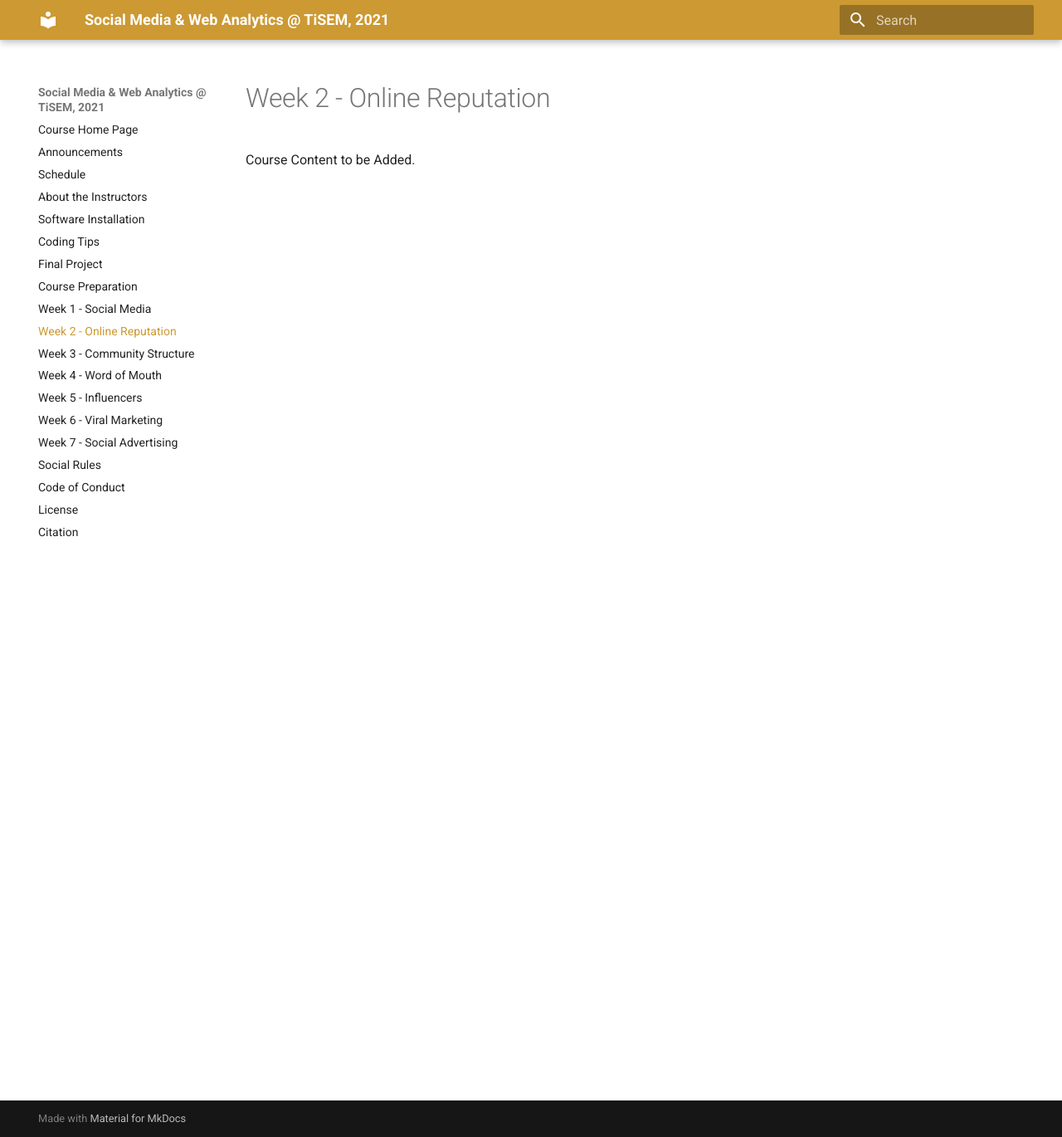
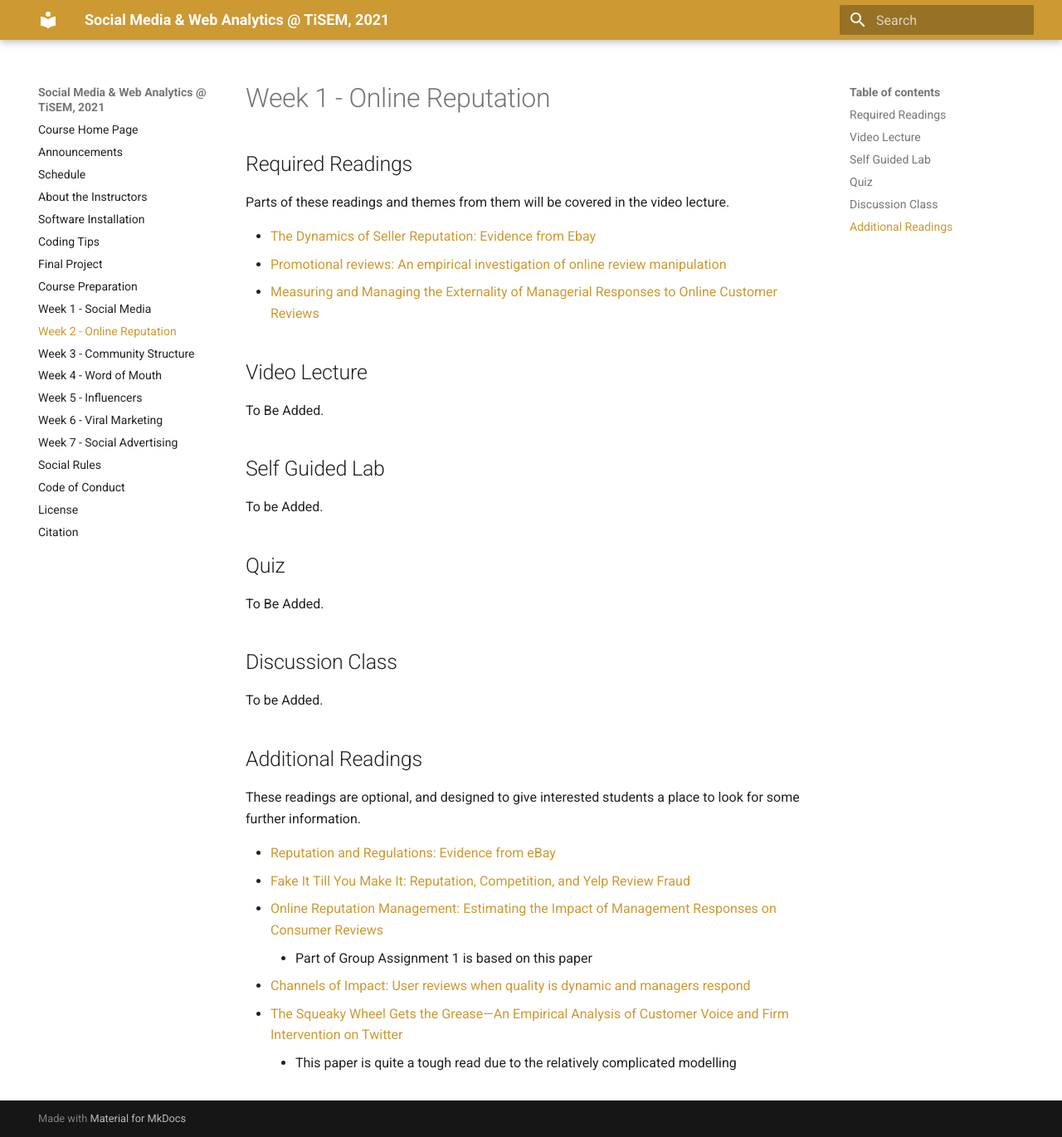
Before and after one commit to tisem-digital-marketing/2021-smwa, an MkDocs documentation site: the page built from docs/week_02.md, in a window 1280 px wide and 1370 px high. Shown: the whole window at 83% size. Built offline with MkDocs 1.6.1 and Material for MkDocs 9.7.7, drawn with Linux system fonts in a browser that asks for light colours; old or Windows-style settings are respelled for this version of MkDocs.

Commit message:
draft of week 2 course page

```diff
--- a/docs/week_02.md
+++ b/docs/week_02.md
@@ -1 +1,51 @@
-Course Content to be Added.
+# Week 1 - Online Reputation
+
+## Required Readings
+
+Parts of these readings and themes from them will be covered in the video lecture.
+
+* [The Dynamics of Seller Reputation: Evidence from Ebay][rep-ebay]
+* [Promotional reviews: An empirical investigation of online review manipulation](https://pubsonline.informs.org/doi/abs/10.1287/mnsc.2015.2304)
+* [Measuring and Managing the Externality of Managerial Responses to Online Customer Reviews][chen-etal]
+## Video Lecture
+
+To Be Added.
+
+<!-- * Part 1: Online Reputation
+* Part 2: Fixed Effects in Regression
+* Part 3: Understanding Difference in Differences -->
+
+## Self Guided Lab
+
+To be Added.
+## Quiz
+
+To Be Added.
+
+<!-- * [Link][quiz-02] to Quiz on Canvas
+    * **Due by 23.59 on 30 April 2021** -->
+
+## Discussion Class
+
+To be Added.
+## Additional Readings
+
+These readings are optional, and designed to give interested students a place to look for some further information.
+
+* [Reputation and Regulations: Evidence from eBay][rep-ebay2]
+* [Fake It Till You Make It: Reputation, Competition, and Yelp Review Fraud][fake-yelp]
+* [Online Reputation Management: Estimating the Impact of Management Responses on Consumer Reviews][orm-zervas]
+    * Part of Group Assignment 1 is based on this paper
+* [Channels of Impact: User reviews when quality is dynamic and managers respond][orm-chev]
+* [The Squeaky Wheel Gets the Grease—An Empirical Analysis of Customer Voice and Firm Intervention on Twitter][orm-cv]
+    * This paper is quite a tough read due to the relatively complicated modelling
+
+[rep-ebay]: https://onlinelibrary.wiley.com/doi/full/10.1111/j.1467-6451.2010.00405.x
+[rep-ebay2]: https://pubsonline.informs.org/doi/pdf/10.1287/mnsc.2015.2323
+[fake-yelp]: https://pubsonline.informs.org/doi/abs/10.1287/mnsc.2015.2304
+[orm-zervas]: https://pubsonline.informs.org/doi/10.1287/mksc.2017.1043
+[orm-chev]: https://pubsonline.informs.org/doi/abs/10.1287/mksc.2018.1090
+[orm-cv]: https://pubsonline.informs.org/doi/abs/10.1287/mksc.2015.0912
+[chen-etal]: https://repository.arizona.edu/bitstream/handle/10150/632181/2%20ISR-MR-Paper.pdf?sequence=1
+
+[quiz-02]: https://tilburguniversity.instructure.com/courses/7508/quizzes
```
